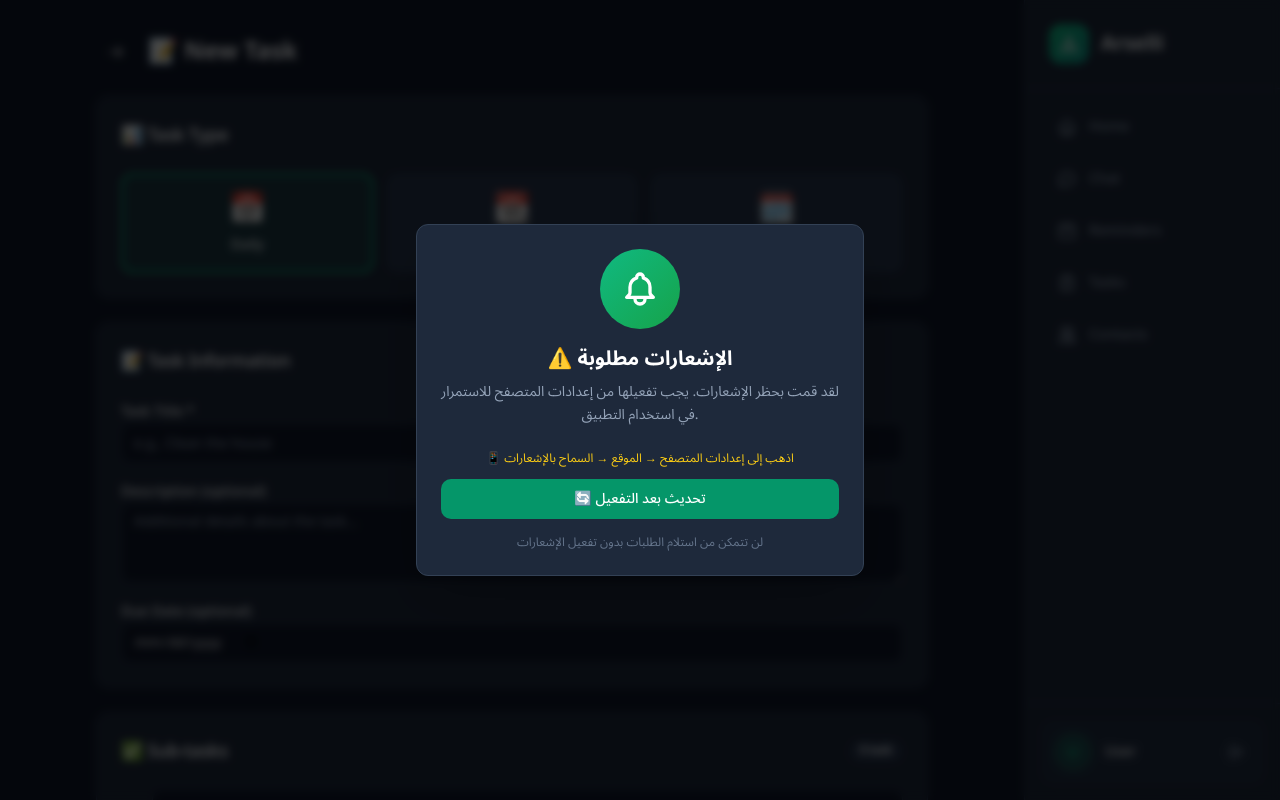
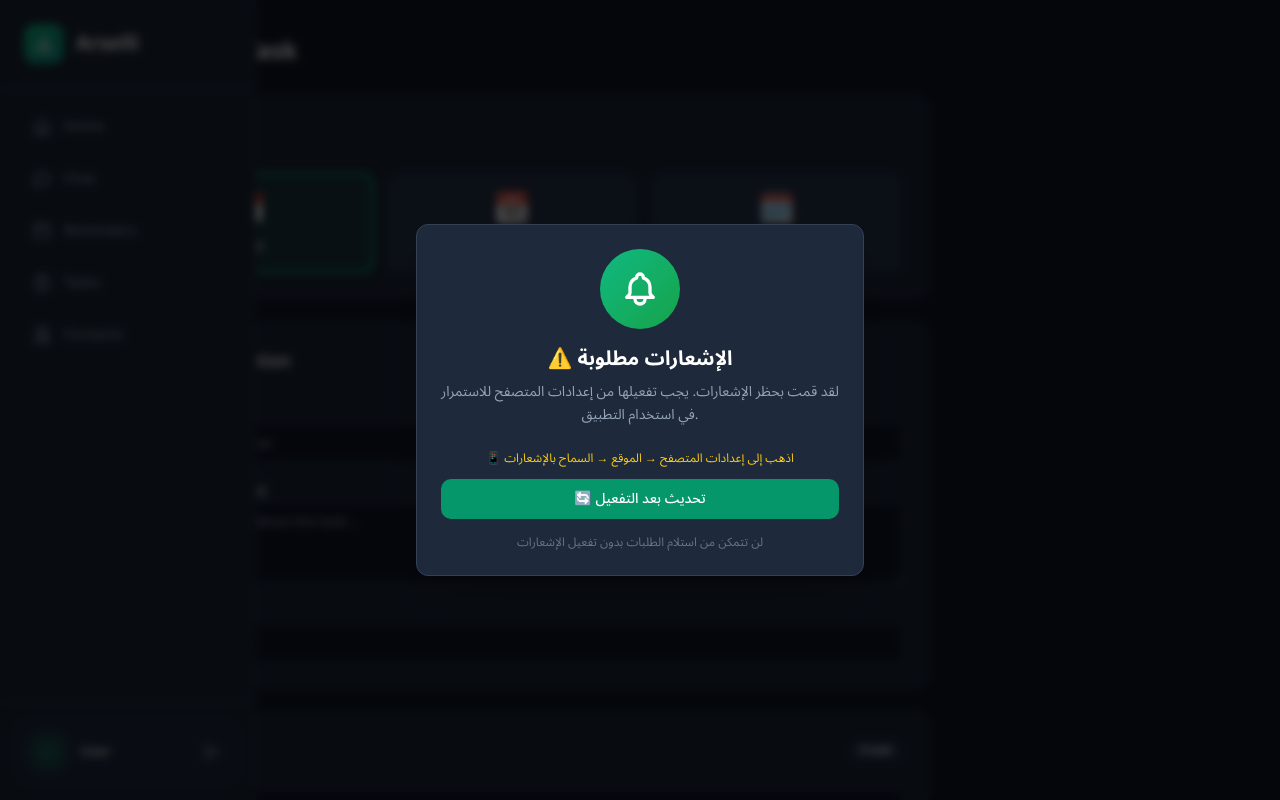
Before and after one commit to arselliapp/1, a Next.js app: page /tasks/create in a window 1280 px wide. Shown: the top 800 px of the page. Built offline with nearby package versions, Linux system fonts and the light colour scheme.

Commit message:
Move navigation menu to left side for English language

```diff
--- a/components/navigation.tsx
+++ b/components/navigation.tsx
@@ -39,7 +39,12 @@ export function Navigation() {
   ]
 
   return (
-    <nav className="fixed bottom-0 right-0 left-0 md:top-0 md:right-0 md:bottom-0 md:left-auto md:w-64 bg-card border-t md:border-t-0 md:border-l border-border z-50">
+    <nav className={cn(
+      "fixed bottom-0 left-0 right-0 md:top-0 md:bottom-0 md:w-64 bg-card border-t md:border-t-0 border-border z-50",
+      language === "ar"
+        ? "md:right-0 md:left-auto md:border-l"
+        : "md:left-0 md:right-auto md:border-r"
+    )}>
       {/* Desktop Header */}
       <div className="hidden md:flex items-center justify-between gap-3 p-6 border-b border-border">
         <div className="flex items-center gap-3">
```
